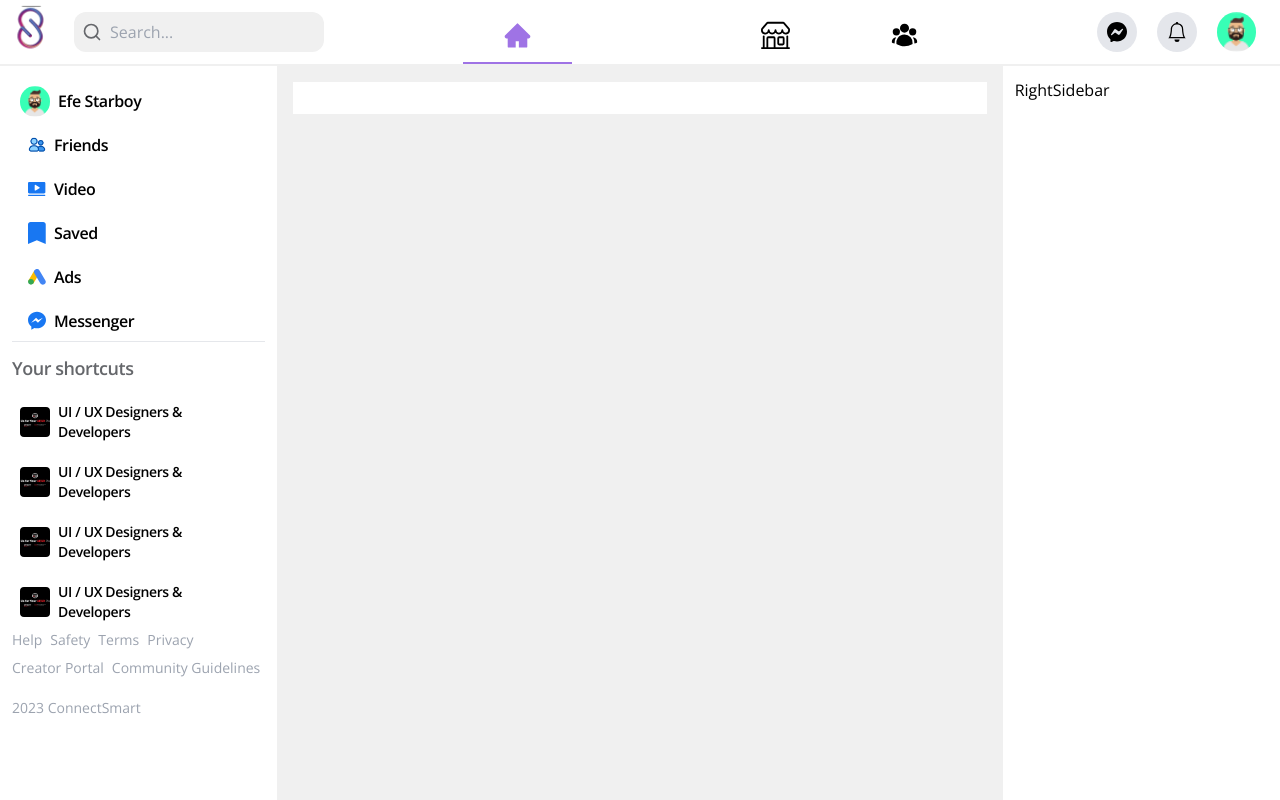
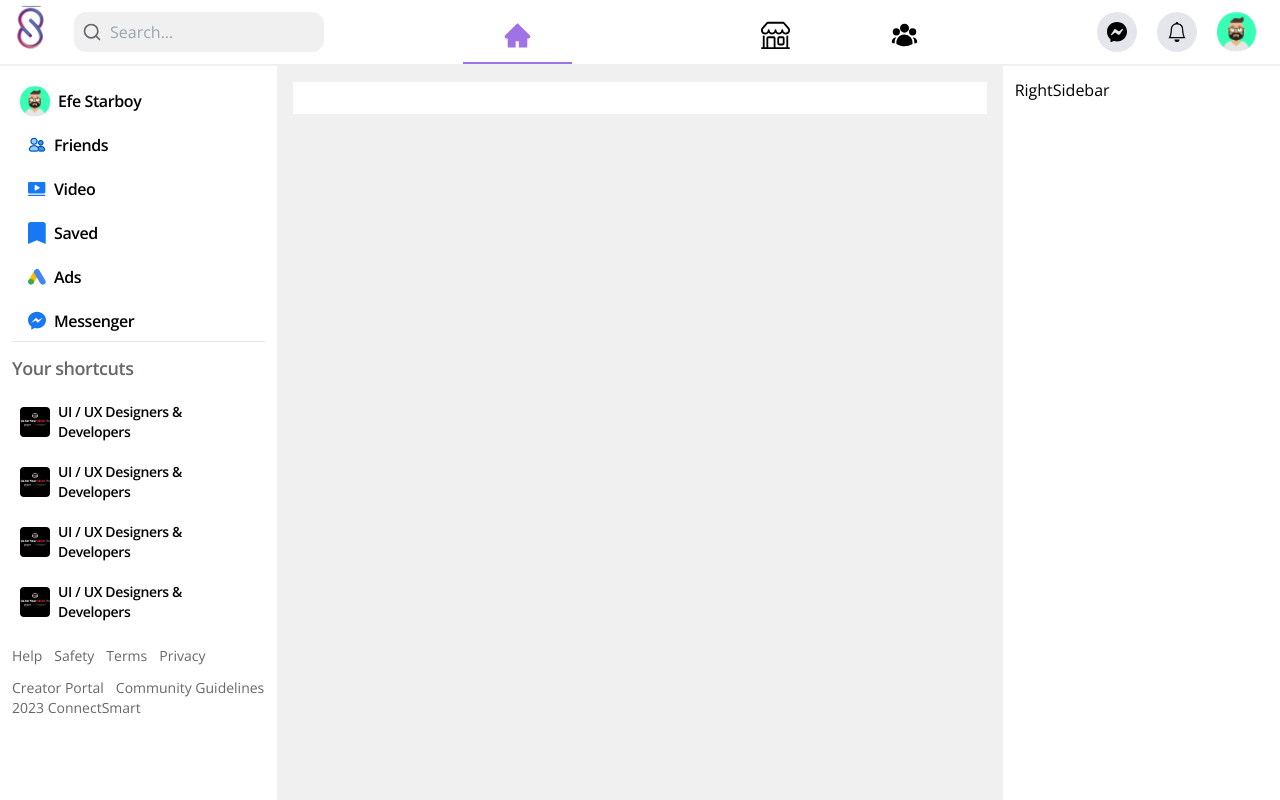
Before and after one commit to asiughuslyvesterobus/social_app, a Next.js app in the folder client/: page / in a window 1280 px wide. Built offline with nearby package versions, Linux system fonts and the light colour scheme; some icons are missing.

Commit message:
working on left side bar

```diff
--- a/client/components/Footer.tsx
+++ b/client/components/Footer.tsx
@@ -5,21 +5,19 @@ const year = date.getFullYear();
 
 const Footer = () => {
   return (
-    <div className="block">
-      <div className="flex flex-wrap gap-2">
+    <footer className="block mt-4">
+      <ul className="flex flex-wrap gap-3">
         {footerList.map((item) => (
-          <p
+          <li
             key={item}
-            className="text-gray-400 dark:text-gray-200 text-sm hover:underline cursor-pointer"
+            className="text-basegray text-sm font-normal hover:underline cursor-pointer"
           >
             {item}
-          </p>
+          </li>
         ))}
-      </div>
-      <p className="text-gray-400 dark:text-gray-200 text-sm mt-5">
-        {year} ConnectSmart
-      </p>
-    </div>
+      </ul>
+      <p className="text-basegray text-sm font-normal">{year} ConnectSmart</p>
+    </footer>
   );
 };
 
--- a/client/components/LeftSidebar.tsx
+++ b/client/components/LeftSidebar.tsx
@@ -8,7 +8,7 @@ const LeftSidebar = () => {
   return (
     <nav
       aria-label="sidebar"
-      className="w-full h-screen overflow-y-auto overflow-x-hidden bg-white p-3 flex flex-col items-start justify-start"
+      className="w-full h-screen overflow-y-auto overflow-x-hidden bg-white p-3 flex flex-col items-start justify-start pb-20"
     >
       {user ? (
         "Loggin"
```
